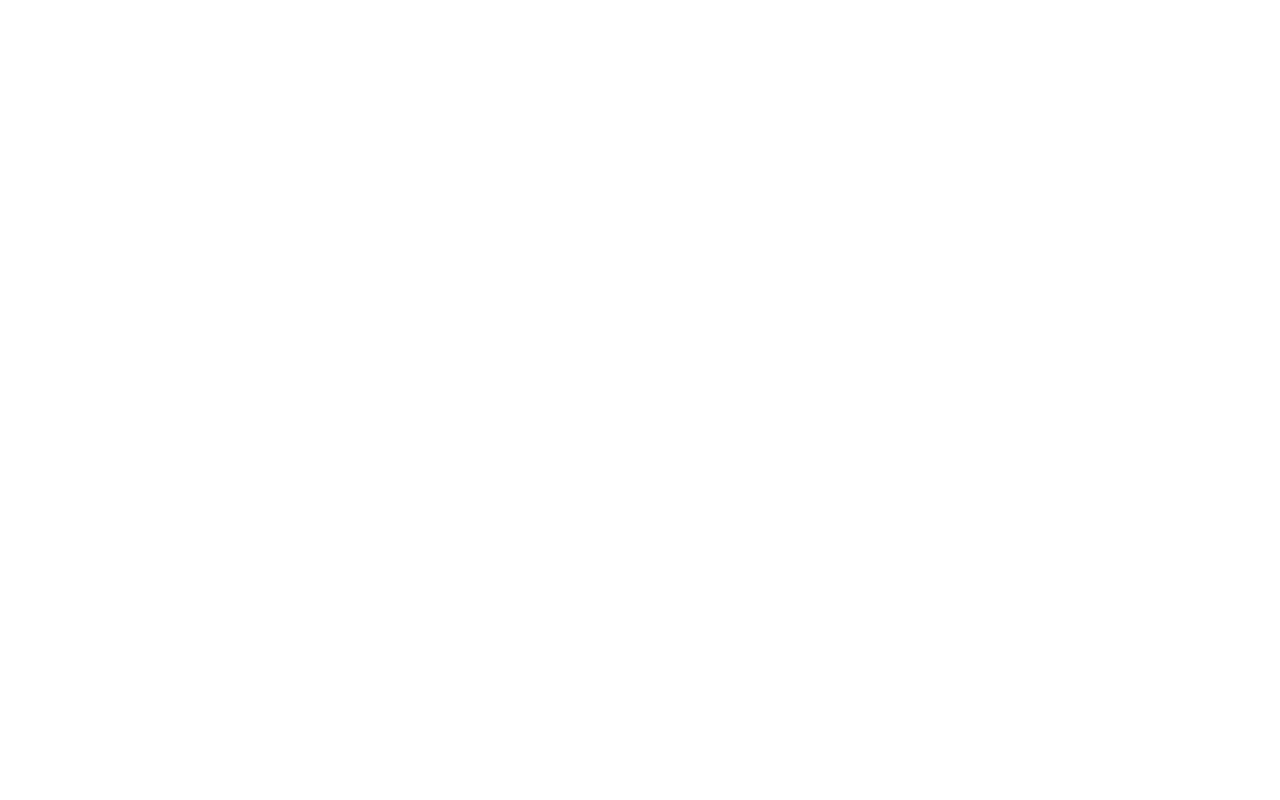
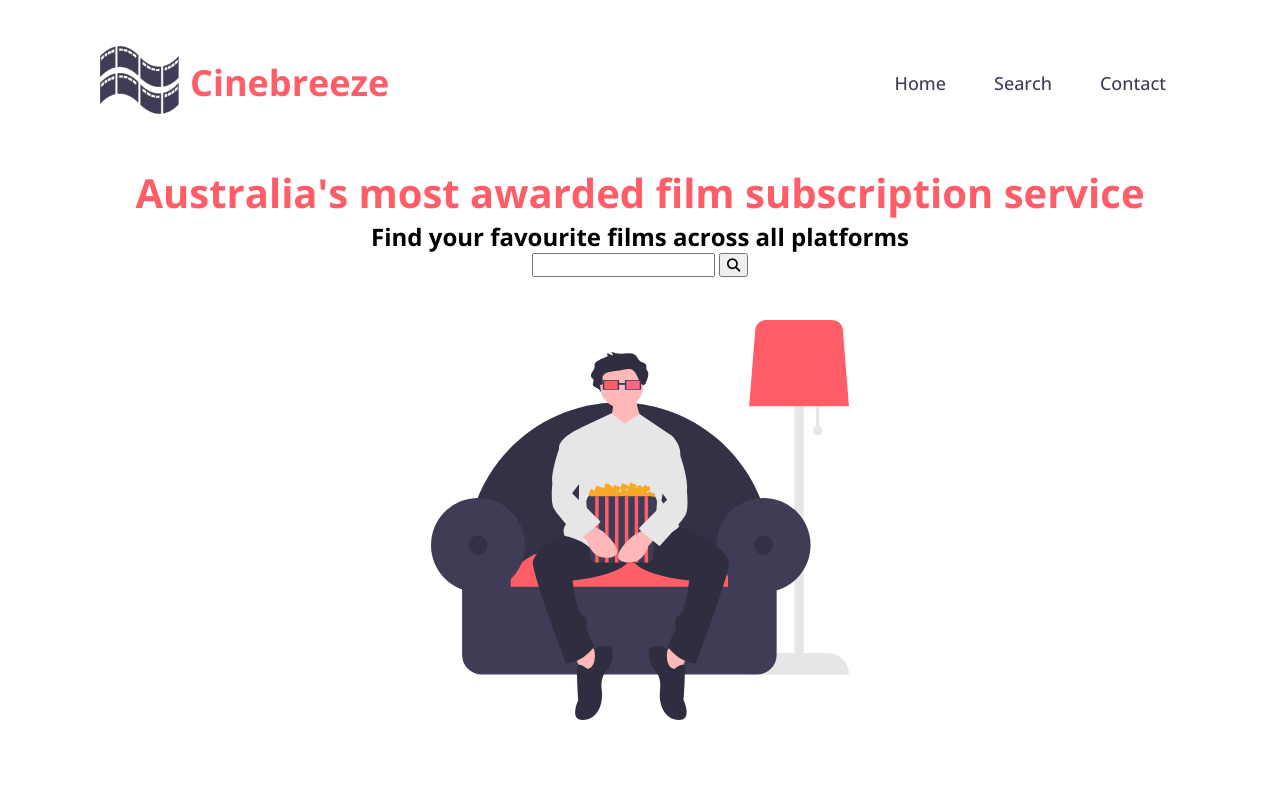
Before and after one commit to Moe-Zart/Movie-Website-with-API, a plain HTML site: page index.html in a window 1280 px wide. Drawn offline with nearby package versions, Linux system fonts and the light colour scheme.

Commit message:
main page commit

```diff
--- a/index.html
+++ b/index.html
@@ -1,14 +1,53 @@
 <!DOCTYPE html>
 <html lang="en">
-<head>
-    <meta charset="UTF-8">
-    <meta http-equiv="X-UA-Compatible" content="IE=edge">
-    <meta name="viewport" content="width=device-width, initial-scale=1.0">
-    <title>Document</title>
-    <link rel="stylesheet" href="styles.css">
+  <head>
+    <meta charset="UTF-8" />
+    <meta http-equiv="X-UA-Compatible" content="IE=edge" />
+    <meta name="viewport" content="width=device-width, initial-scale=1.0" />
+    <title>Cinebreeze</title>
+    <link rel="stylesheet" href="styles.css" />
     <script src="index.js"></script>
-</head>
-<body>
-
-</body>
+    <script
+      src="https://kit.fontawesome.com/c8e4d183c2.js"
+      crossorigin="anonymous"
+    ></script>
+  </head>
+  <body>
+    <header class="nav-bar">
+      <div class="nav-contents">
+        <figure class="logo-contents">
+          <img class="logo" src="./assets/Cinebreeze colour.png" alt="" />
+          <h1 class="logo-text">Cinebreeze</h1>
+        </figure>
+        <ul class="links">
+          <li class="link"><a href="#">Home</a></li>
+          <li class="link"><a href="#">Search</a></li>
+          <li class="link"><a href="#">Contact</a></li>
+        </ul>
+      </div>
+    </header>
+    <main>
+      <section id="main-page">
+        <div class="row">
+          <h1 class="title">
+            Australia's most awarded film subscription service
+          </h1>
+          <h2 class="subtitle">
+            Find your favourite films across all platforms
+          </h2>
+          <form action="">
+            <input type="text" />
+            <a href="#"
+              ><button><i class="fas fa-search"></i></button
+            ></a>
+          </form>
+          <img
+            class="undraw-img"
+            src="./assets/undraw_home_cinema_l7yl.svg"
+            alt=""
+          />
+        </div>
+      </section>
+    </main>
+  </body>
 </html>
--- a/index.js
+++ b/index.js
@@ -0,0 +1 @@
+//API: https://www.omdbapi.com/?apikey=3d6ecfb9&s=%22here%22
--- a/styles.css
+++ b/styles.css
@@ -0,0 +1,80 @@
+@import url("https://fonts.googleapis.com/css2?family=Open+Sans:wght@400;500;700&display=swap");
+* {
+  font-family: "Open Sans", sans-serif;
+  margin: 0;
+  box-sizing: border-box;
+}
+li {
+  list-style-type: none;
+}
+a {
+  text-decoration: none;
+  color: #3f3d55;
+}
+h1 {
+  color: #ff5d68;
+  text-align: center;
+}
+h2 {
+  text-align: center;
+}
+form {
+  text-align: center;
+}
+.row {
+  max-width: 1200px;
+  margin: 0 auto;
+  display: flex;
+  flex-direction: column;
+  justify-content: space-between;
+  align-items: center;
+  width: 100%;
+
+}
+.nav-bar {
+  height: 165px;
+  padding: 0 50px;
+  font-size: 18px;
+  font-weight: 500;
+  display: flex;
+}
+.nav-contents {
+    display: flex;
+    justify-content: space-between;
+    max-width: 1100px;
+    margin: 0 auto;
+    flex: 1
+  }
+.logo {
+  width: 100px;
+}
+.logo-contents {
+  display: flex;
+  align-items: center;
+}
+
+.links {
+  display: flex;
+  align-items: center;
+  padding: 0;
+}
+.link {
+  padding: 0 24px;
+}
+#main-page{
+    max-width: 100vw;
+    height: calc(100vh - 165px);
+    overflow: hidden;
+    position: relative;
+}
+.title{
+font-size: 40px;
+}
+.subtitle{
+
+}
+.undraw-img {
+    bottom: 80px;
+    height: 50vh;
+    position: absolute;
+}
```
Also changed, not shown: assets/Cinebreeze colour.png (added), assets/cinebreeze.png (added), assets/undraw_home_cinema_l7yl.svg (added).
